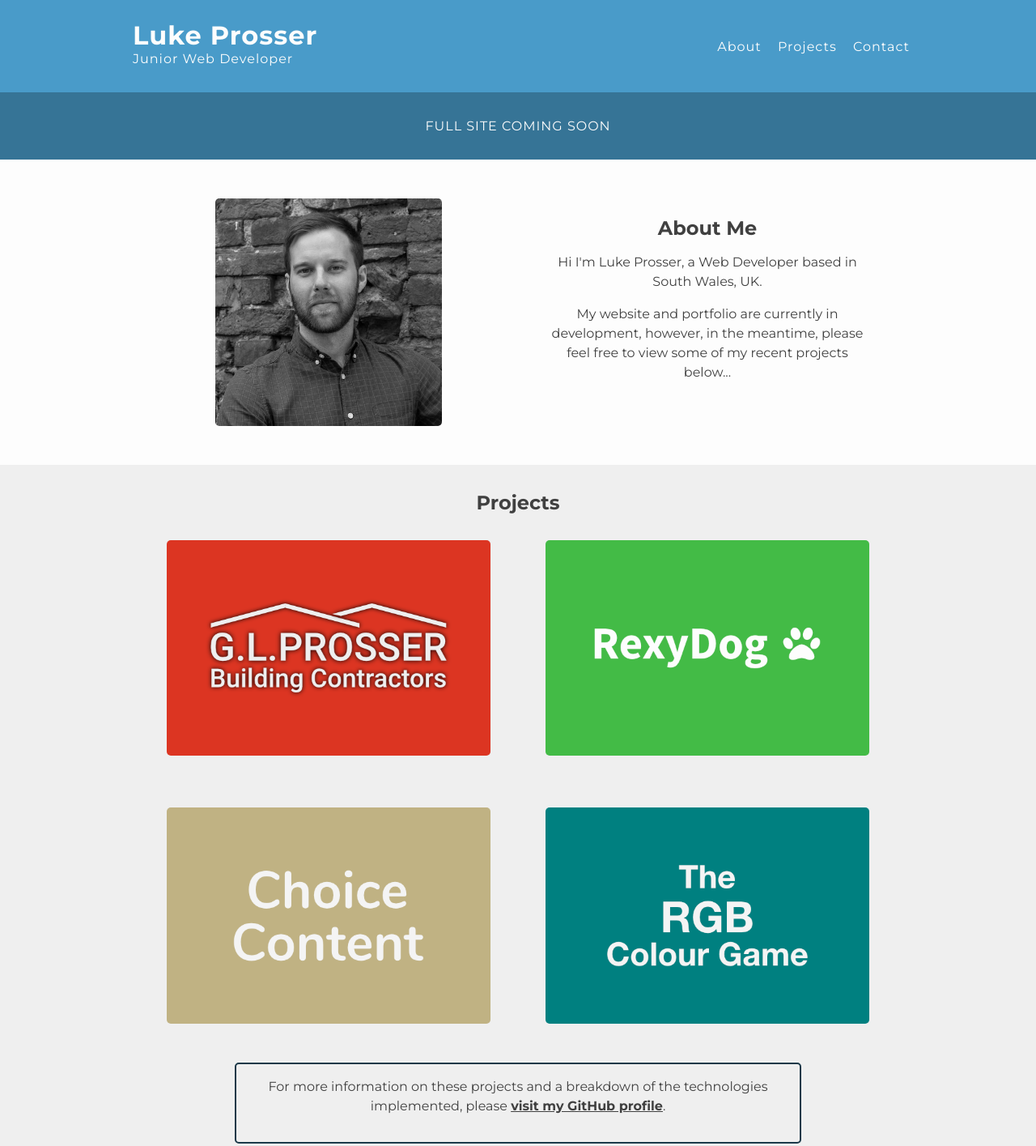
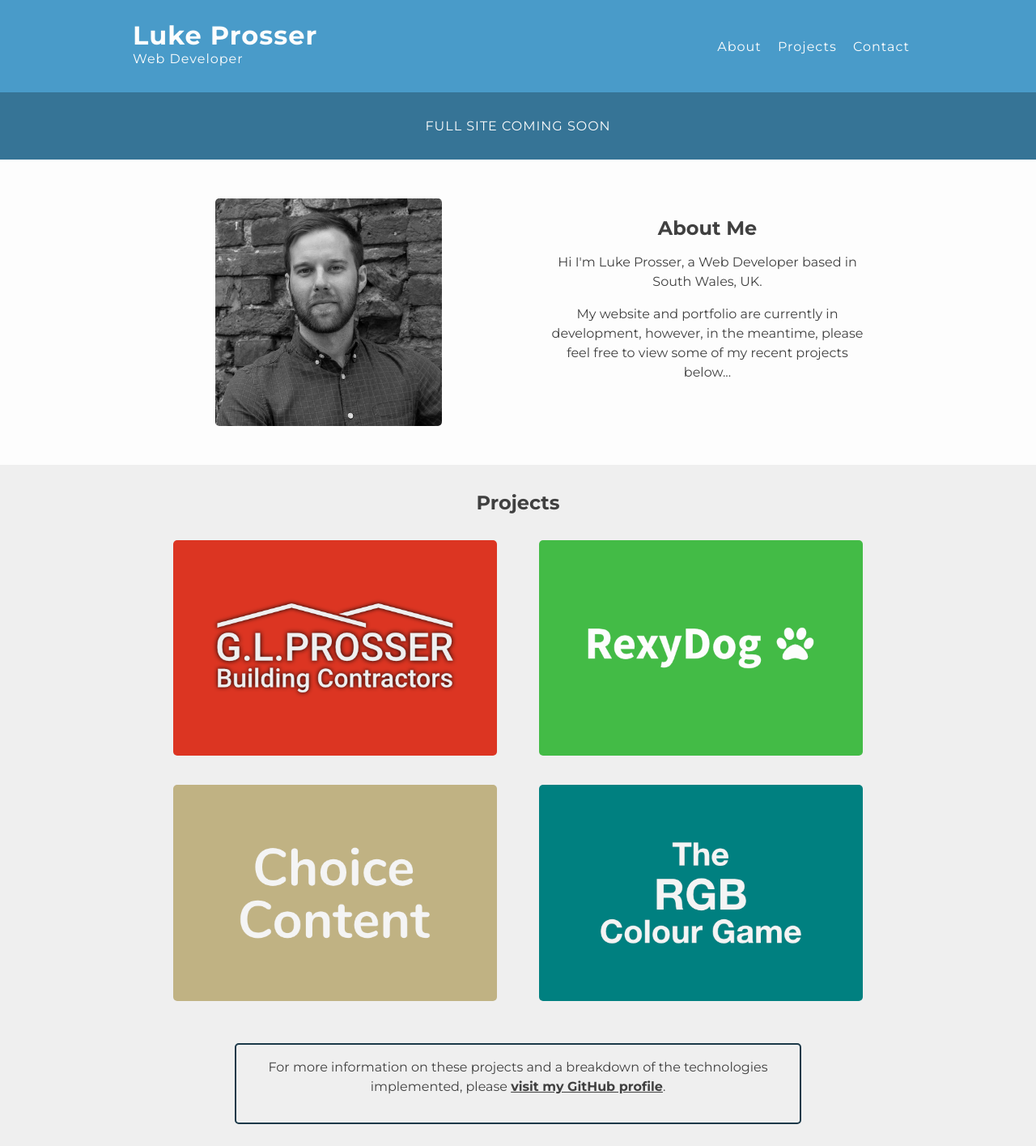
Before and after one commit to lukeprosser/createdeluxe, a plain HTML site: page index.html in a window 1280 px wide. Shown: the top 1415 px of the page at 81% size. Drawn offline with Linux system fonts and the light colour scheme.

Commit message:
Image link adjustment

```diff
--- a/css/main.css
+++ b/css/main.css
@@ -39,7 +39,7 @@ ul {
 .info {
     padding: 1em 2em;
     max-width: 500px;
-    margin: 3em auto 1em auto;
+    margin: 1em auto 1em auto;
     border: 2px solid #1B3949;
     border-radius: 5px;
 }
@@ -143,10 +143,18 @@ img#profile {
         color: #499BC9;
     }
 
+#project-grid {
+    padding: 1em 0;
+    margin: 0 auto;
+}
+
+#project-grid a {
+    display: block;
+    margin: 1em;
+}
+
 img.project-pic {
-    display: block;
-    width: 90%;
-    margin: 2em auto;
+    width: 100%;
     max-width: 400px;
     border-radius: 5px;
   }
@@ -258,7 +266,10 @@ footer {
         grid-template-columns: 1fr 1fr;
         align-items: center;
         /* grid-gap: 10px; */
+        padding: 1em;
     }
+
+
 
     .info {
         max-width: 700px;
--- a/index.html
+++ b/index.html
@@ -21,7 +21,7 @@
                 <div class="navbar"><!-- Navbar start -->
                     <div id="brand"><!-- Brand start -->
                         <a href="index.html"><h1>Luke Prosser</h1></a>
-                        <h3>Junior Web Developer</h3>
+                        <h3>Web Developer</h3>
                     </div><!-- Brand end -->
                     <div id="line"></div><!-- Line -->
                     <nav><!-- Nav start -->
```
